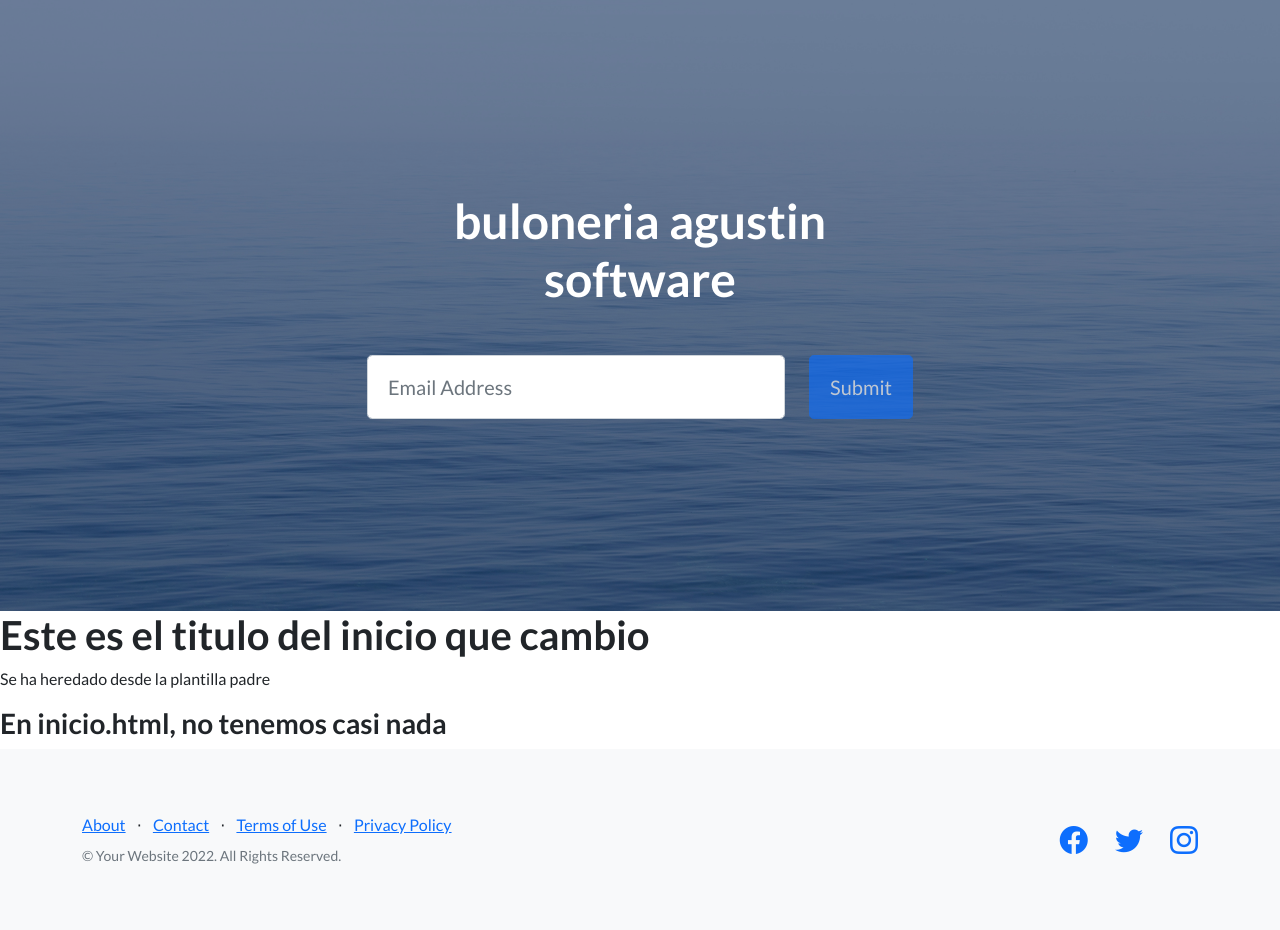
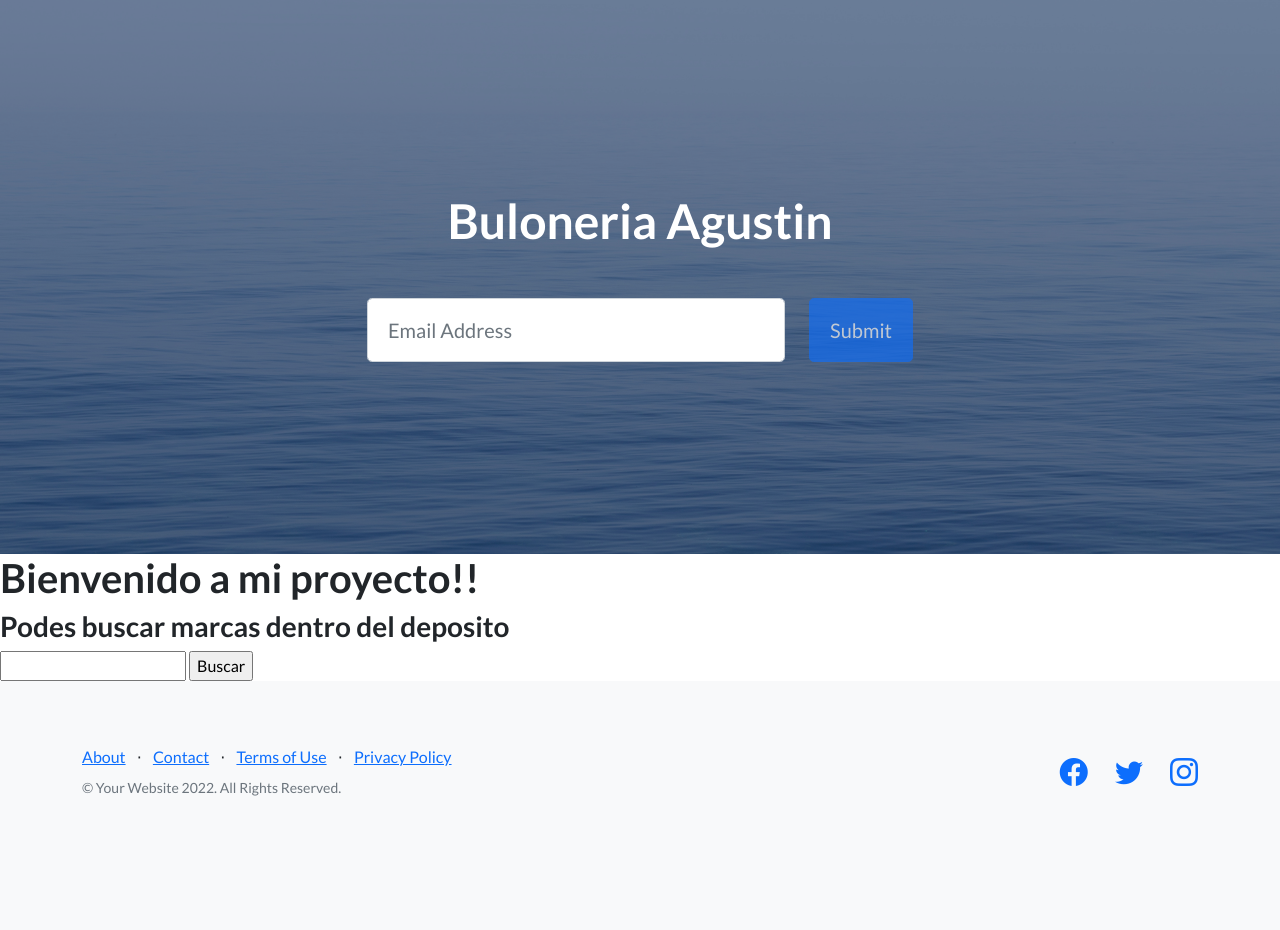
Before and after one commit to AdornoAgus/Tercera-Pre-Entrega-Adorno, a Django app: page /inicio/ in a window 1280 px wide. Shown: the part 66-996 px from the top of the page. After the commit the page ends 862 px from the top, so only its background shows below. Run offline with Django 4.2, Linux system fonts and the light colour scheme; some libraries are stand-ins or nearby versions.

Commit message:
v1.5 no funciona bdd

```diff
--- a/mi_buloneria/template/cliente.html
+++ b/mi_buloneria/template/cliente.html
@@ -1,3 +1,7 @@
+{% extends "padre.html" %}
+    {% load static %}
+{% block contenido %}
+
 <!DOCTYPE html>
 <html lang="en">
 <head>
@@ -28,3 +32,5 @@
     </form>
 </body>
 </html>
+
+{% endblock %}
--- a/mi_buloneria/template/inicio.html
+++ b/mi_buloneria/template/inicio.html
@@ -3,10 +3,17 @@
 {% block contenido %}
 
       <!--Aca se va a colocar lo que se cambia-->
-      <h1>Este es el titulo del inicio que cambio</h1>
+      <h1>Bienvenido a mi proyecto!!</h1>
+      <h3>Podes buscar marcas dentro del deposito</h3>
+      <form action="" method="GET">
 
-      <p>Se ha heredado desde la plantilla padre</p>
+          <input type="text" name="marca" id="marca">
+          <input type="submit" value="Buscar">
 
-      <h3>En inicio.html, no tenemos casi nada</h3>
+      </form>
+
+
+
+
 
       {% endblock %}
--- a/mi_buloneria/template/padre.html
+++ b/mi_buloneria/template/padre.html
@@ -34,7 +34,7 @@
                     <div class="col-xl-6">
                         <div class="text-center text-white">
                             <!-- Page heading-->
-                            <h1 class="mb-5">buloneria agustin software</h1>
+                            <h1 class="mb-5">Buloneria Agustin</h1>
                             <!-- Signup form-->
                             <!-- * * * * * * * * * * * * * * *-->
                             <!-- * * SB Forms Contact Form * *-->
--- a/mi_buloneria/urls.py
+++ b/mi_buloneria/urls.py
@@ -9,4 +9,5 @@ urlpatterns = [
     path('proveedores',views.proveedor, name='proveedores'),
     path('deposito',views.deposito_, name='deposito'),
     path('cliente',views.cliente, name='cliente'),
+    path('buscar',views.buscar),
 ]
--- a/mi_buloneria/views.py
+++ b/mi_buloneria/views.py
@@ -65,3 +65,15 @@ def deposito_(request):
        mi_formulario=Form_Deposito()
 
     return render(request, "deposito.html", {"mi_formulario":mi_formulario})
+
+def buscar(request):
+    if request.GET["marca"]:
+        marca = request.GET['marca']
+        depo_= Deposito.objects.filter(marca__icontains= marca)
+        return render(request, "resultadodepo.html", {"item":depo_ , "marca":marca})
+
+    else:
+        respuesta = "No enviaste datos"
+
+
+    return HttpResponse(respuesta)
```
Also changed, not shown: mi_buloneria/template/resultadodepo.html (added, +22 -0 lines), db.sqlite3.
